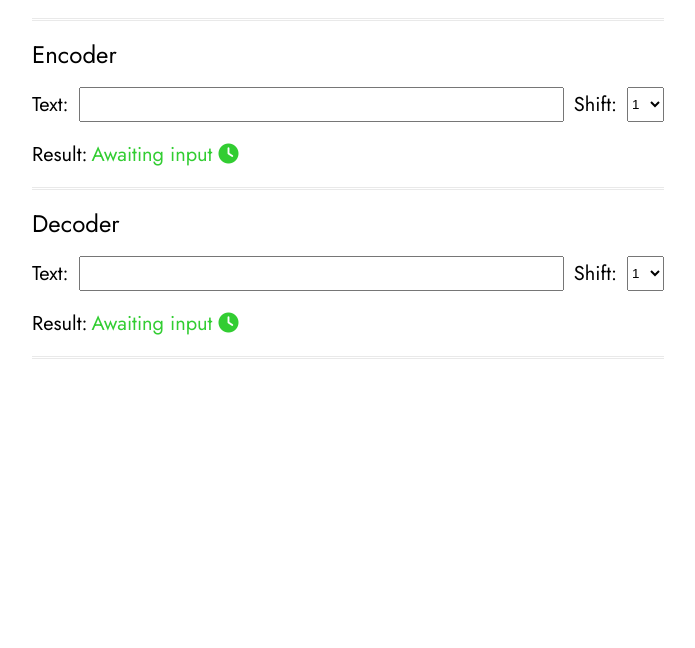
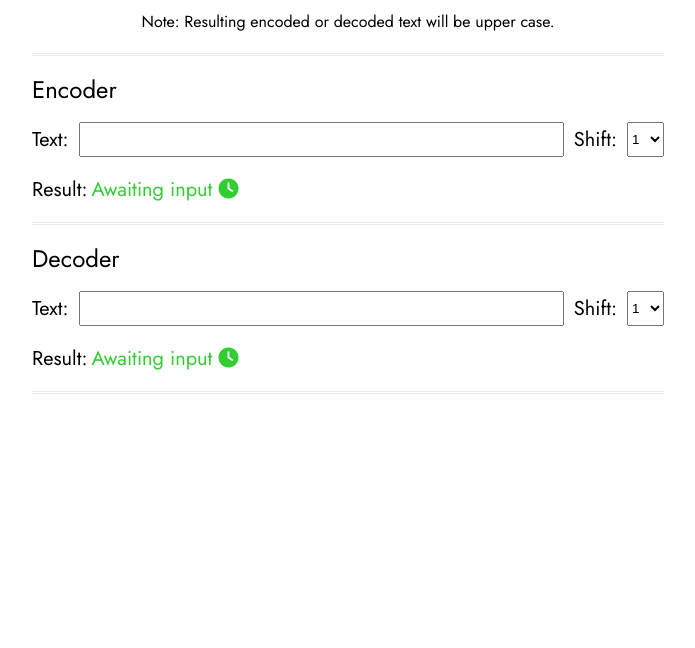
Before and after one commit to cjsidler/ceasarCipher, a plain HTML site: page index.html in a window 1280 px wide. Shown: the part 152-800 px from the top of the page, without its empty margins (292-987 px from the left). Drawn offline with Linux system fonts and the light colour scheme.

Commit message:
Added message about results always being upper case

```diff
--- a/index.html
+++ b/index.html
@@ -13,6 +13,7 @@
 </head>
 <body>
     <h1 id="title">ceasarCipher<br><span>ENCODE & DECODE</span></h1>
+    <p>Note: Resulting encoded or decoded text will be upper case.</p>
     <div id="container">
         <hr>
         <div id="encoder" class="section">
--- a/styles.css
+++ b/styles.css
@@ -2,7 +2,7 @@
     --fonts: Jost, sans-serif;
 }
 
-h1, h2, label, .result-label, .result {
+h1, h2, label, p, .result-label, .result {
     font-family: var(--fonts);
 }
 
@@ -13,6 +13,11 @@ h1 {
 h2 {
     font-weight: 400;
     margin: 10px 0;
+}
+
+p {
+    text-align: center;
+    margin: 0 0 20px 0;
 }
 
 input {
```
